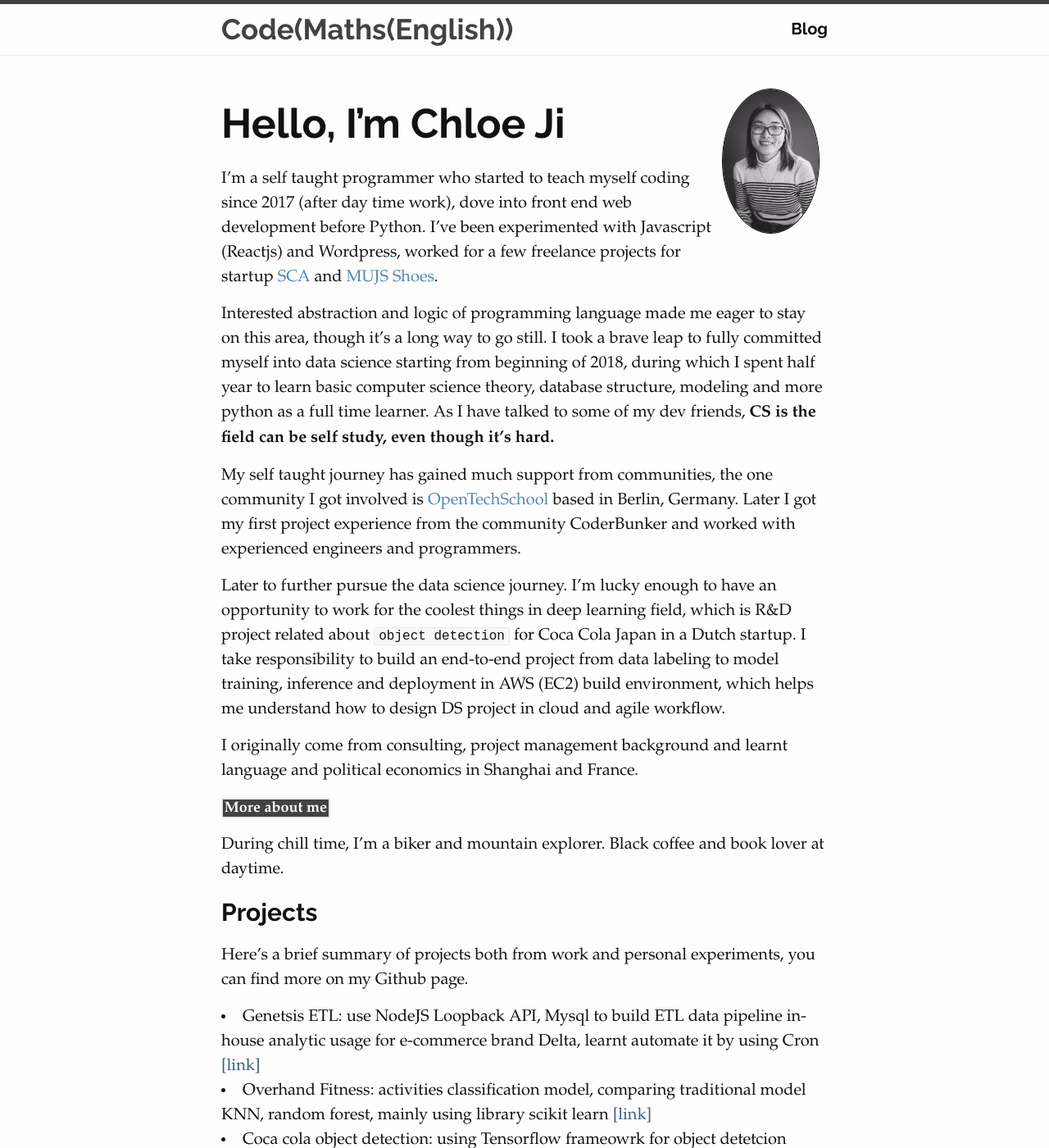
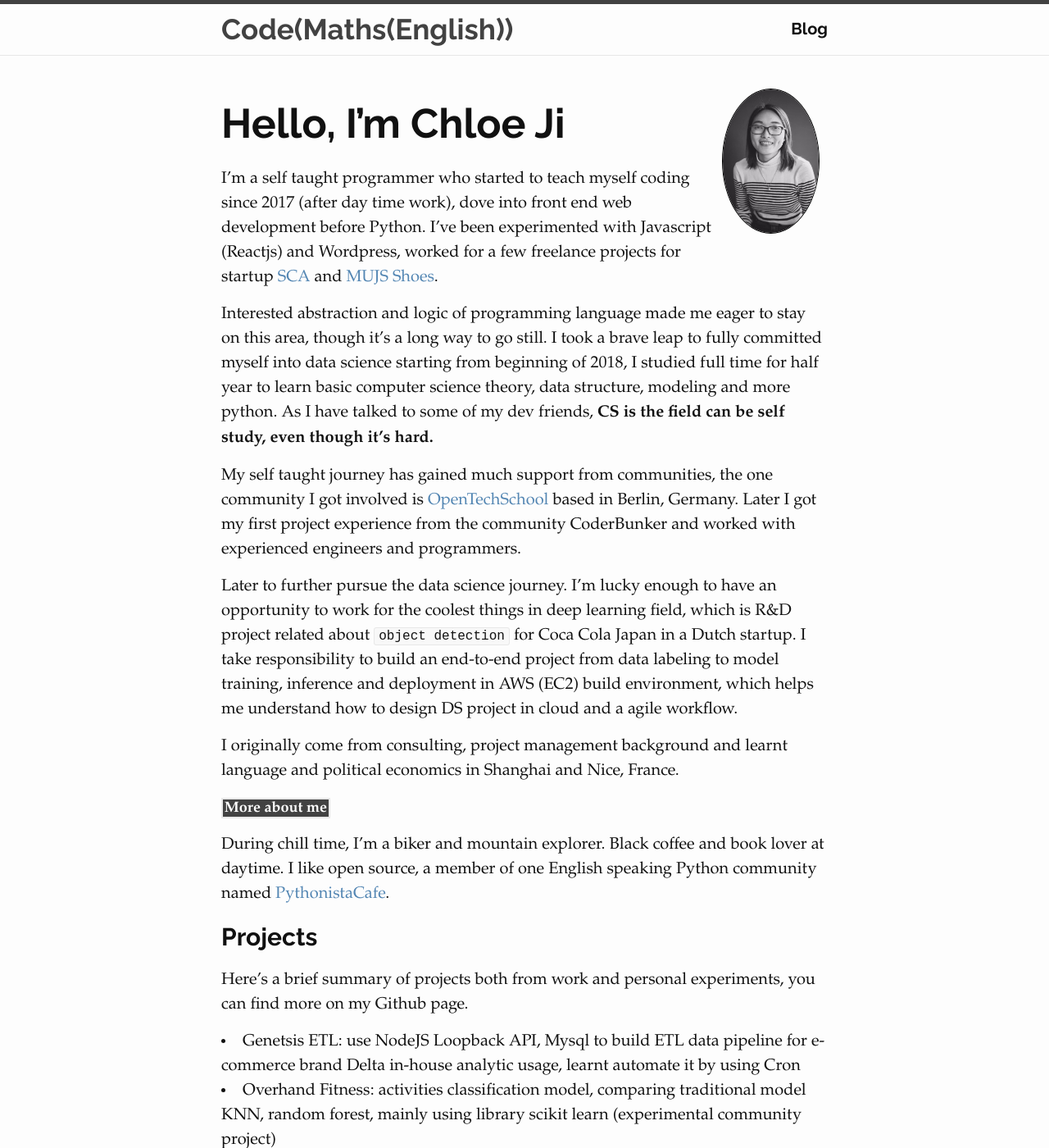
Before and after one commit to Chloejay/chloejay.github.io, a Jekyll site: the page built from index.md, in a window 1280 px wide and 1400 px high. Shown: the whole window at 82% size. Built offline with Jekyll 4.4.1, drawn with Linux system fonts in a browser that asks for light colours; some of the changed text lies outside the part shown.

Commit message:
add new content on index.md

```diff
--- a/index.md
+++ b/index.md
@@ -12,26 +12,27 @@ description: "I'm a self-taught programmer have experience in data analysis, dee
 I'm a self taught programmer who started to teach myself coding since 2017 (after day time work), dove into front end web development before Python. I've been experimented with Javascript (Reactjs) and Wordpress, worked for a few freelance projects for startup <a href='https://www.scachess.com/'>SCA</a> and <a href='https://www.mjus-shoes.com/'> MUJS Shoes</a>.
 <br/>
 
-Interested abstraction and logic of programming language made me eager to stay on this area, though it's a long way to go still. I took a brave leap to fully committed myself into data science starting from beginning of 2018, during which I spent half year to learn basic computer science theory, database structure, modeling and more python as a full time learner. As I have talked to some of my dev friends, <strong>CS is the field can be self study, even though it's hard.</strong> <br/>
+Interested abstraction and logic of programming language made me eager to stay on this area, though it's a long way to go still. I took a brave leap to fully committed myself into data science starting from beginning of 2018, I studied full time for half year to learn basic computer science theory, data structure, modeling and more python. As I have talked to some of my dev friends, <strong>CS is the field can be self study, even though it's hard.</strong> <br/>
 
 My self taught journey has gained much support from communities, the one community I got involved is <a href='https://www.opentechschool.org/'>OpenTechSchool</a> based in Berlin, Germany. Later I got my first project experience from the community CoderBunker and worked with experienced engineers and programmers. <br/>
 
-Later to further pursue the data science journey. I'm lucky enough to have an opportunity to work for the coolest things in deep learning field, which is R&D project related about `object detection` for Coca Cola Japan in a Dutch startup. I take responsibility to build an end-to-end project from data labeling to model training, inference and deployment in AWS (EC2) build environment, which helps me understand how to design DS project in cloud and agile workflow. <br/>
+Later to further pursue the data science journey. I'm lucky enough to have an opportunity to work for the coolest things in deep learning field, which is R&D project related about `object detection` for Coca Cola Japan in a Dutch startup. I take responsibility to build an end-to-end project from data labeling to model training, inference and deployment in AWS (EC2) build environment, which helps me understand how to design DS project in cloud and a agile workflow. <br/>
 
-
-I originally come from consulting, project management background and learnt language and political economics in Shanghai and France. <br/>
+I originally come from consulting, project management background and learnt language and political economics in Shanghai and Nice, France. <br/>
 
 <span class='info'><strong>More about me</strong></span> <br/>
 
-During chill time, I'm a biker and mountain explorer. Black coffee and book lover at daytime.
+During chill time, I'm a biker and mountain explorer. Black coffee and book lover at daytime. I like open source, a member of one English speaking Python community named <a href='https://www.pythonistacafe.com/'>PythonistaCafe</a>.
 
 ### Projects
 Here's a brief summary of projects both from work and personal experiments, you can find more on my Github page.
 
-<li>Genetsis ETL: use NodeJS Loopback API, Mysql to build ETL data pipeline in-house analytic usage for e-commerce brand Delta, learnt automate it by using Cron <a href=''> [link]</a></li>
-<li>Overhand Fitness: activities classification model, comparing traditional model KNN, random forest, mainly using library scikit learn<a href=''> [link]</a></li>
-<li>Coca cola object detection: using Tensorflow frameowrk for object detetcion model to build the mismatch dashboard with AWS EC2, S3 and PowerBI <a href=''> [link]</a></li>
-<li>Blockchain Binance: build big data pipeline, building DWH NoSQL and SQL, analytical layer, dashboarding use Superset, deployment use Nginx in AWS EC2 platform<a href=''> [link]</a></li>
+<!-- <blockquote> <small>Note: code I wrote belonged to company project and with signed NDA, which any code and details related not included.</small></blockquote> -->
+
+<li>Genetsis ETL: use NodeJS Loopback API, Mysql to build ETL data pipeline for e-commerce brand Delta in-house analytic usage, learnt automate it by using Cron </li>
+<li>Overhand Fitness: activities classification model, comparing traditional model KNN, random forest, mainly using library scikit learn (experimental community project)</li>
+<li>Coca cola object detection: using Tensorflow framework for object detetcion model to build the mismatch dashboard tool with AWS EC2, S3 and PowerBI</li>
+<li>Blockchain Binance: build big data pipeline, building simple DWH NoSQL and SQL, analytical layer, dashboarding use Superset, deployment use Nginx in AWS EC2 platform</li>
 
 ### Personal Experimental
 <li>Airflow: automating<a href=''> [link]</a></li>
```
Also changed, not shown: _posts/2020-01-23-real-time-kafka-spark.markdown (+14 -10 lines).
